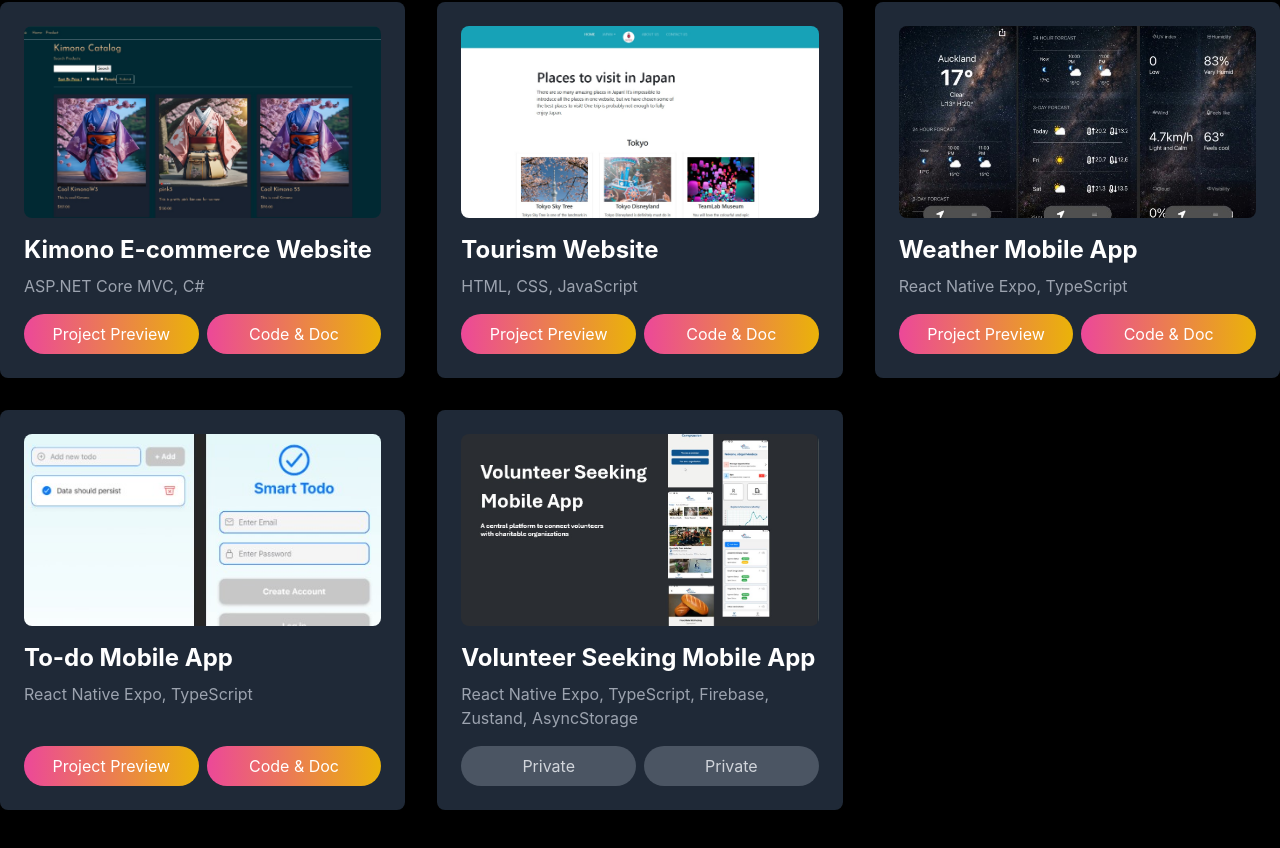
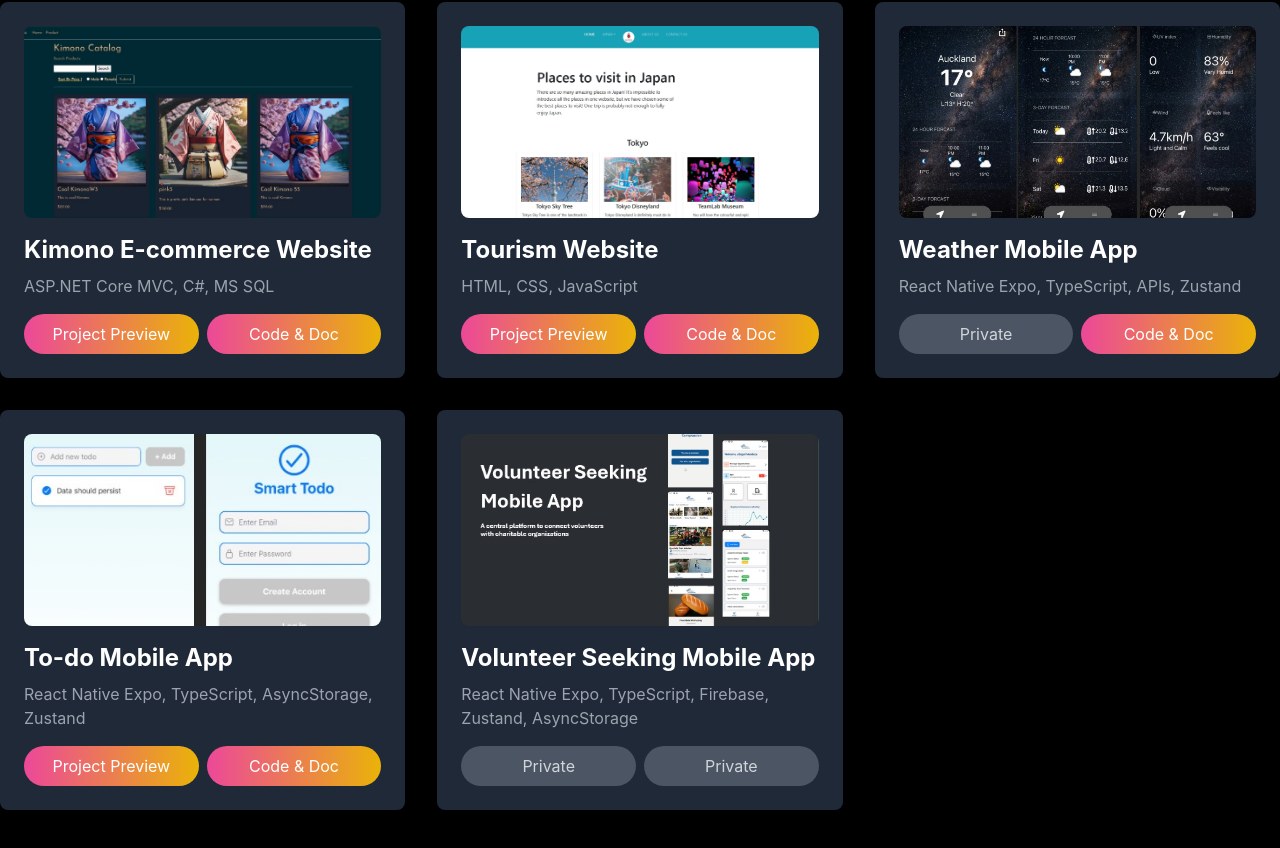
Before and after one commit to AyakoNaganeyama/dev-portfolio, a React (Vite) app: page / in a window 1280 px wide. Shown: the part 1806-2654 px from the top of the page. Built offline with nearby package versions, Linux system fonts and the light colour scheme.

Commit message:
fixed button

```diff
--- a/src/components/Project.jsx
+++ b/src/components/Project.jsx
@@ -10,7 +10,7 @@ const projects = [
   {
     id: 1,
     name: "Kimono E-commerce Website",
-    technologies: "ASP.NET Core MVC, C#",
+    technologies: "ASP.NET Core MVC, C#, MS SQL",
     image: Kimono,
     github: "https://github.com/AyakoNaganeyama/kimono-ecommerce-newzealand",
     link: "https://ma-kimono20250110153501.azurewebsites.net/",
@@ -26,7 +26,7 @@ const projects = [
   {
     id: 3,
     name: "Weather Mobile App",
-    technologies: "React Native Expo, TypeScript",
+    technologies: "React Native Expo, TypeScript, APIs, Zustand",
     image: Weather,
     github: "https://github.com/AyakoNaganeyama/weather-mobile-app",
     link: "https://expo.dev/preview/update?message=configure%20eas&updateRuntimeVersion=1.2.2&createdAt=2025-01-03T22%3A46%3A43.758Z&slug=exp&projectId=66cbf7f4-3f1d-4cb7-b21a-738c6f2c41a8&group=9e8508fb-815b-440a-9757-6fa36dbfe40c",
@@ -34,7 +34,7 @@ const projects = [
   {
     id: 4,
     name: "To-do Mobile App",
-    technologies: "React Native Expo, TypeScript",
+    technologies: "React Native Expo, TypeScript, AsyncStorage, Zustand",
     image: TODO,
     github: "https://github.com/AyakoNaganeyama/to-do-list-mobile-app",
     link: "https://expo.dev/preview/update?message=Fix+bug+in+login+screen&updateRuntimeVersion=1.0.0&createdAt=2025-08-10T09%3A59%3A33.583Z&slug=exp&projectId=ba97eb8d-f733-4ac9-b817-975a16122842&group=80ae8c98-d873-4f64-b566-1754e83e5d33",
@@ -57,7 +57,8 @@ const Project = () => {
           <h2 className="text-4xl font-bold mb-12 text-center md:text-left">Projects</h2>
           <div className="grid grid-cols-1 md:grid-cols-2 lg:grid-cols-3 gap-8">
             {projects.map((project) => {
-              const isPrivate = project.id === 5; // check inside the map
+              const isPrivate = project.id === 5;
+              const demoPrivate = project.id === 3;
 
               return (
                 <div
@@ -76,7 +77,7 @@ const Project = () => {
 
                  <div className="flex justify-between mt-auto gap-2">
   {/* Project Button */}
-  {isPrivate ? (
+  {isPrivate || demoPrivate ? (
     <button className="flex-1 text-center px-4 py-2 rounded-full bg-gray-600 text-gray-300 cursor-not-allowed">
       Private
     </button>
```
